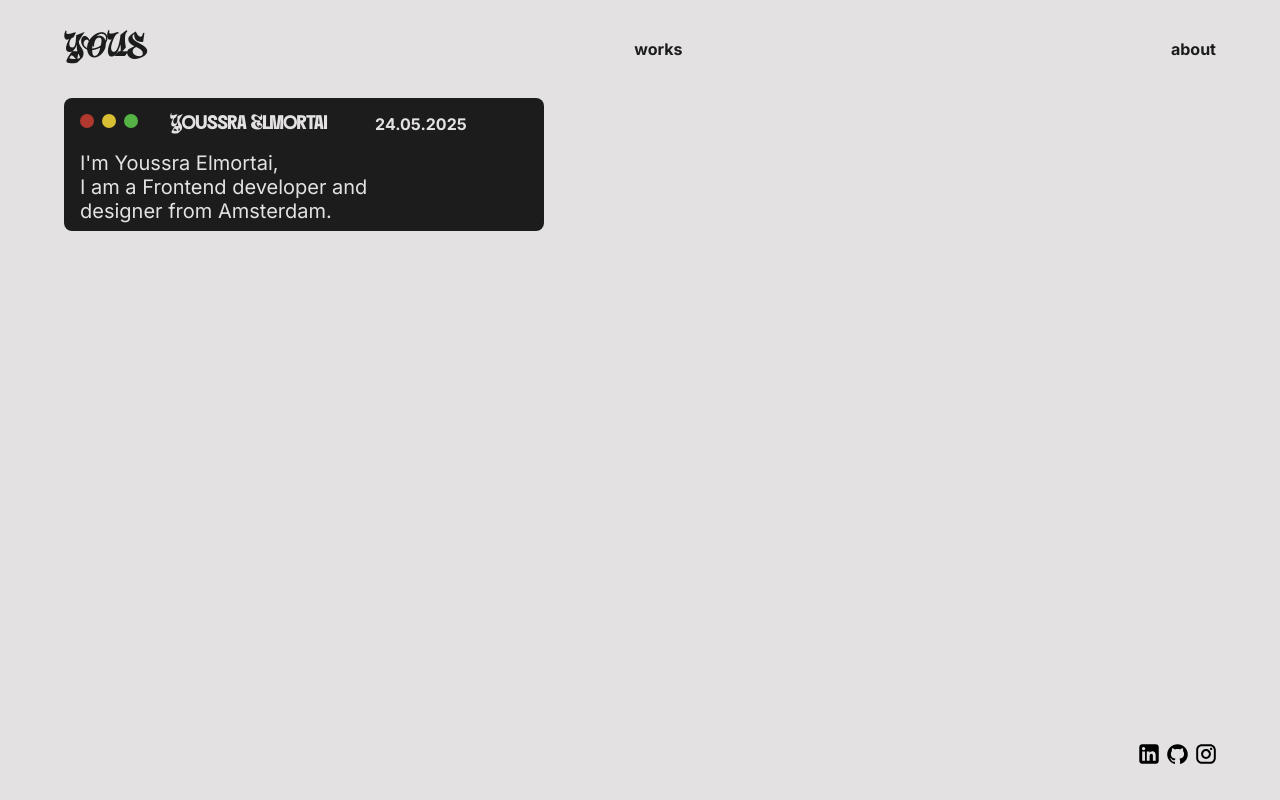
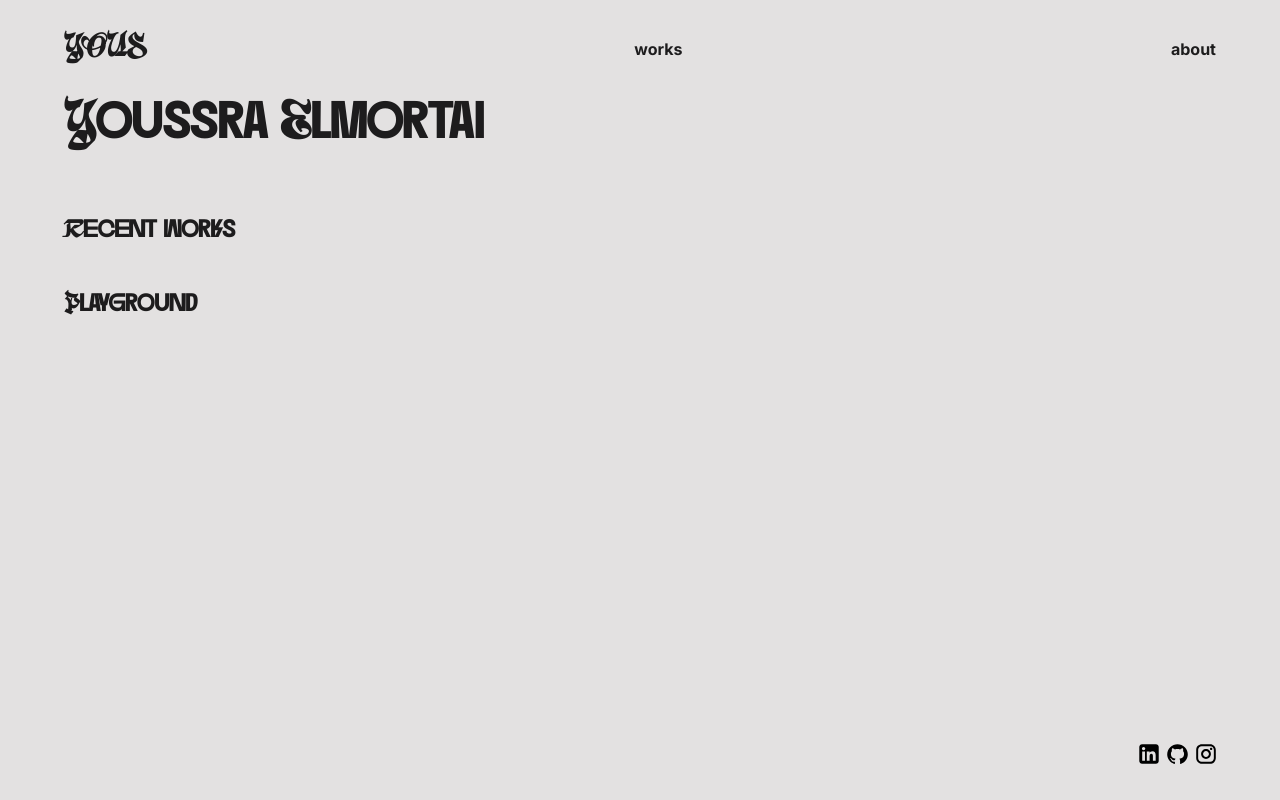
Before and after one commit to YoussraElmortai/portfolio24, a Next.js app: page / in a window 1280 px wide. Built offline with nearby package versions, Linux system fonts and the light colour scheme.

Commit message:
reset landing

```diff
--- a/src/app/globals.css
+++ b/src/app/globals.css
@@ -76,69 +76,3 @@ main {
 section {
   margin-bottom: 2rem;
 }
-
-.clip {
-  position: absolute;
-  top: -999px;
-  left: -999px;
-}
-
-.safari {
-  gap: 1rem;
-  background: var(--text-color);
-  padding: 0.5rem 1rem;
-  border-radius: 0.5rem;
-  max-width: 30rem;
-
-  & h3 {
-    font-family: var(--headings);
-    color: var(--bg-color);
-    padding: 0.5rem 1rem;
-    border-radius: 2rem;
-  }
-
-  & h4{
-    color: var(--bg-color);
-    padding: 0.5rem 1rem;
-
-  }
-
-  & ul{
-    display: flex;
-    flex-flow: row;
-    gap: 0.5rem;
-    list-style: none;
-  }
-
-  & article {
-    max-width: 20rem;
-
-    & p{
-      color: var(--bg-color);
-    }
-  }
-}
-
-.search{
-  display: flex;
-  flex-flow: row;
-  gap: 1rem;
-}
-
-.dot {
-  width: auto;
-  height: 14px;
-  aspect-ratio: 1/1;
-  border-radius: 50%;
-  background: #b1382f;
-  margin-top: 0.5rem;
-
-   &:nth-of-type(2n) {
-    background: #d7be32;
-  }
-
-  &:nth-of-type(3n) {
-    background: #55b346;
-
-  }
-}
--- a/src/app/page.jsx
+++ b/src/app/page.jsx
@@ -14,26 +14,15 @@ export default function Home() {
   return (
     <>
       <section className='landing'>
-        <div className='safari'>
-          <div className="search">
-          <ul>
-            <li className="dot"></li>
-            <li className="dot"></li>
-            <li className="dot"></li>
-          </ul>
-          <h3> Youssra Elmortai</h3>
-          <h4> {starDate}</h4>
-          </div>
-          <div>
-            <article>
-              <p>
-                I'm Youssra Elmortai, <br /> I am a Frontend developer
-                and designer from Amsterdam.
-              </p>
-            </article>
-          </div>
-        </div>
-        <div className=""></div>
+<h1>Youssra Elmortai</h1>
+      </section>
+      <section className="carousel">
+        <h2>Recent works</h2>
+
+      </section>
+      <section className="playground">
+        <h2>Playground</h2>
+        <p></p>
 
       </section>
     </>
```
